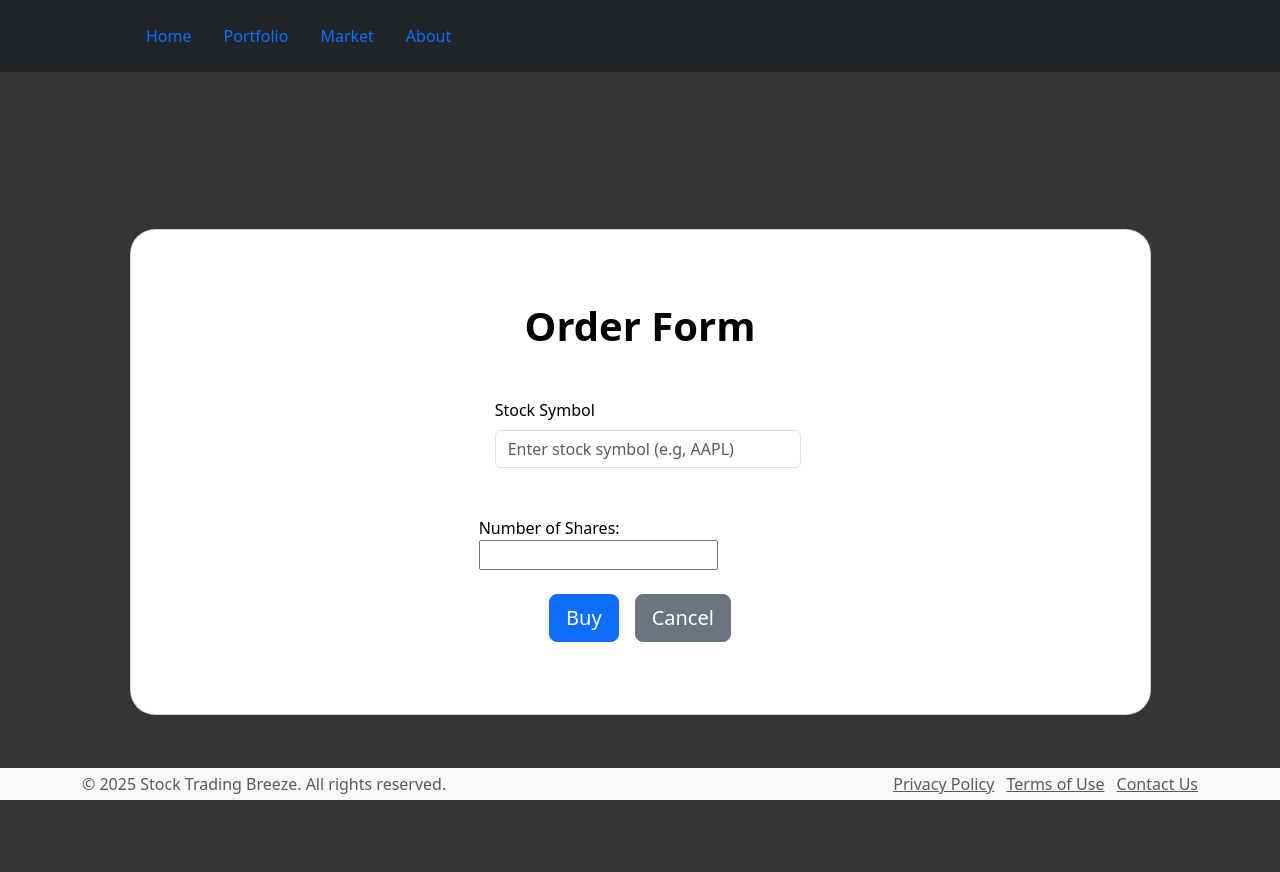
After one commit to JelleJello/401-Project-Repo, a Flask app: page /purchasingstocks in a window 1280 px wide. The commit adds this page. Run offline with Flask 3, Linux system fonts and the light colour scheme; some libraries are stand-ins or nearby versions.

Commit message:
updated the BUY function
Still having issues with the buy function. Maybe im thinking too hard about it and its way simpler than how im making it :(.

```diff
--- a/app.py
+++ b/app.py
@@ -80,25 +80,22 @@ class Financial_transaction(db.Model):
 # Order History Model (Jenelle)
 class OrderHistory(db.Model):
     __tablename__ = 'orderhistory'
-    id = db.Column(db.Integer, primary_key=True, autoincrement=True)
-    orderType = db.Column(db.String(4), nullable=False)
+    id = db.Column(db.Integer, primary_key=True)
+    orderType = db.Column(db.String(10), nullable=False)
     orderQuantity = db.Column(db.Integer, nullable=False)
-    totalOrderAmount = db.Column(db.DECIMAL(10, 2), nullable=False)
-    orderTicker = db.Column(db.String(10), unique=True, nullable=False)
-    createdAt = db.Column(db.DateTime, default=datetime.utcnow(), nullable=False)
-    updatedAt = db.Column(db.DateTime, default=datetime.utcnow, nullable=False)
-    user_id = db.Column(db.Integer, db.ForeignKey('user.id'), nullable=False)
-    stockinventory_id = db.Column(db.Integer, db.ForeignKey('stockinventory.id'), nullable=False)
-    administrator_id = db.Column(db.ForeignKey('administrator.AdministratorId'), nullable=False)
+    totalOrderAmount = db.Column(db.Float, nullable=False)
+    ticker = db.Column(db.String(10), unique=True, nullable=False)
+    createdAt = db.Column(db.DateTime, default=datetime.utcnow)
+    user_id = db.Column(db.Integer, db.ForeignKey('users.id'), nullable=False)
 
 # Porfolio Model (Jenelle)
 class Portfolio(db.Model):
     __tablename__ = 'portfolio'
     id = db.Column(db.Integer, primary_key=True, autoincrement=True)
-    walletAmount = db.Column(db.Integer, nullable=False, default=0)
+    walletAmount = db.Column(db.Integer, nullable=False, default=10000)
     createdAt = db.Column(db.DateTime, default=datetime.utcnow(), nullable=False)
     updatedAt = db.Column(db.DateTime, default=datetime.utcnow, nullable=False)
-    portfolio_user_id = db.Column(db.Integer, db.ForeignKey('user.id'), nullable=False)
+    portfolio_user_id = db.Column(db.Integer, db.ForeignKey('users.id'), nullable=False)
     user_order_history = db.Column(db.ForeignKey('orderhistory.id'), nullable=False)
 
 # StockInventory Model (Jenelle)
@@ -106,14 +103,13 @@ class StockInventory(db.Model):
     __tablename__ = 'stockinventory'
     id = db.Column(db.Integer, primary_key=True, autoincrement=True)
     stockName = db.Column(db.String(255), unique=True, nullable=False)
-    stockTicker = db.Column(db.String(10), unique=True, nullable=False)
-    stockQuantity = db.Column(db.Integer, nullable=False)
-    initialMarketPrice = db.Column(db.DECIMAL(10, 2), nullable=False)
+    ticker = db.Column(db.String(10), unique=True, nullable=False)
+    quantity = db.Column(db.Integer, nullable=False)
     currentMarketPrice = db.Column(db.DECIMAL(10, 2), nullable=False)
     createdAt = db.Column(db.DateTime, default=datetime.utcnow(), nullable=False)
     updatedAt = db.Column(db.DateTime, default=datetime.utcnow, nullable=False)
-    company_id = db.Column(db.Integer, db.ForeignKey('company.companyId'), nullable=False)
-    administrator_id = db.Column(db.ForeignKey('administrator.AdministratorId'), nullable=False)
+    # company_id = db.Column(db.Integer, db.ForeignKey('company.companyId'), nullable=False)
+    # administrator_id = db.Column(db.ForeignKey('administrator.AdministratorId'), nullable=False)
 
 # class WorkingDay (Natalie)
 class Working_Day(db.Model):
@@ -246,18 +242,86 @@ def about():
 def contact():
     return render_template("contact.html")
 
-@app.route("/buy")
-def buy_function():
-    return render_template("buy_function.html")
+# @app.route("/createstocks", methods=['GET', 'POST'])
+# def add_stocks():
+#     if request.method == 'POST':
+#             name = request.form['name']
+#             quantity = int(request.form['quantity'])
+#             price = float(request.form['price'])
+#             new_item = StockInventory(name=name, quantity=quantity, price=price)
+#             db.session.add(new_item)
+#             db.session.commit()
+#             return redirect(url_for('index'))
+#     return render_template('admin_dashboard.html')
 
-@app.route("/sell")
-def sell_function():
-    return render_template("sell_function.html")
+# @app.route('/editstocks/<int:item_id>', methods=['GET', 'POST'])
+# def edit_item(StockInventory_id):
+#     stock = StockInventory.query.get_or_404(StockInventory_id)
+#     if request.method == 'POST':
+#         stock.name = request.form['name']
+#         stock.quantity = int(request.form['quantity'])
+#         stock.price = float(request.form['price'])
+#         db.session.commit()
+#         return redirect(url_for('index'))
+#     return render_template('edit_item.html', stock=stock)
 
-@app.route("/sell")
+# @app.route('/deletestocks/<int:item_id>', methods=['POST'])
+# def delete_item(StockInventory_id):
+#     item = StockInventory.query.get_or_404(StockInventory_id)
+#     db.session.delete(item)
+#     db.session.commit()
+#     return redirect(url_for('index'))
+
+@app.route('/purchasingstocks', methods=["GET", "POST"])
+def purchasingstocks():
+    return render_template('purchasingstocks.html')
+
+@app.route('/stockorder', methods=['POST'])
+def stockorder():
+    stock_symbol = request.form.get('symbol')
+    amount_stock = request.form.get('quantity')
+
+    # Validate inputs
+    if not stock_symbol or not amount_stock:
+        flash("Order couldn't go through: Missing information.")
+        return redirect(url_for('purchasingstocks'))
+
+    try:
+        amount = int(amount_stock)
+        if amount <= 0:
+            raise ValueError
+    except ValueError:
+        flash("Order couldn't go through: Invalid amount.")
+        return redirect(url_for('market'))
+
+    # Here, you'd typically get the stock price from an API
+    # For this example, let's assume a dummy stock price
+    stock_price = 100.0  # Placeholder price
+    total_cost = stock_price * amount
+
+    new_order = OrderHistory(
+        order_type='buy',
+        quantity=amount,
+        total_amount=total_cost,
+        ticker=stock_symbol,
+        date=datetime.utcnow()
+    )
+
+    try:
+        db.session.add(new_order)
+        db.session.commit()
+        flash(f"Successfully bought {amount} shares of {stock_symbol}.")
+        return redirect(url_for('portfolio'))
+    except:
+        db.session.rollback()
+        flash("Order couldn't go through.")
+        return redirect(url_for('market'))
+
+
+@app.route("/sellingstocks")
 @login_required
-def sell_function():
-    return render_template("sell_function.html")
+def sell_page():
+    return render_template("sellingstocks.html")
 
 if __name__ == "__main__":
     app.run(debug=True)
--- a/forms&info.txt
+++ b/forms&info.txt
@@ -16,3 +16,9 @@ tasks:
     - Natalie will do sell function that will be within portfolio so user goes to portfolio to sell stocks
     - Hannah will do that WRETCHED login
     - need a history function added to user portfolio so user can see what buy and sell they have done within the last month
+
+"how to code a stocks buying function in flask python that queries a table called 'stocksinventory' in a local databse called 'stocks_application' for a stock symbol that the user can input into a form. The form will then send the order type (Buy or Sell), the order quantity (number of shares), total order amount (the amount in dollars that the shares add up to), ticker, and the date that the order was created to a table called 'orderhistory'. The total order amount will also be subtracted from the 'walletAmount' attribute in the table 'portfolio' from the local database 'stocks_application'"
+
+"code a html form for a stocks buying function in flask python that queries a table called 'stocksinventory' in a local databse called 'stocks_application' for a stock symbol that the user can input into a form. The form will then send the order type (Buy or Sell), the order quantity (number of shares), total order amount (the amount in dollars that the shares add up to), ticker, and the date that the order was created to a table called 'orderhistory'. The total order amount will also be subtracted from the 'walletAmount' attribute in the table 'portfolio' from the local database 'stocks_application'"
+
+allows the user to input what company they want to buy stocks from and the amount of shares that they want to buy and send that input form to a local database
--- a/templates/base.html
+++ b/templates/base.html
@@ -25,16 +25,17 @@
                     <li class="nav-item"><a class="nav-link" href="{{ url_for('portfolio') }}">Portfolio</a></li>
                     <li class="nav-item"><a class="nav-link" href="{{ url_for('market') }}">Market</a></li>
                     <li class="nav-item"><a class="nav-link" href="{{ url_for('about') }}">About</a></li>
-                    <li class="nav-item"><a class="nav-link" href="{{ url_for('buy') }}">Buy Stocks</a></li>
-                    <li class="nav-item"><a class="nav-link" href="{{ url_for('sell') }}">Sell Stocks</a></li>
                 </ul>
             </div>
         </div>
     </header>
 
     {% block content %}{% endblock %}
+</body>
 
-    <footer class="fixed-bottom py-3 bg-light">
+</html>
+
+    <footer class="fixed-bottom py-1 bg-light">
         <div class="container">
             <div class="row">
                 <div class="col-md-6 text-center text-md-start">
@@ -50,7 +51,3 @@
             </div>
         </div>
     </footer>
-
-</body>
-
-</html>
--- /dev/null
+++ b/templates/purchasingstocks.html
@@ -0,0 +1,64 @@
+{% extends "base.html" %}
+{% block title %}Buying Stocks{% endblock %}
+{% block content %}
+
+
+{% with messages = get_flashed_messages(with_categories=true) %}
+{% if messages %}
+<div class="mb-4">
+    {% for category, message in messages %}
+    <div class="alert alert-{{ 'danger' if category == 'error' else category }} alert-dismissible fade show"
+        role="alert">
+        {{ message }}
+        <button type="button" class="btn-close" data-bs-dismiss="alert" aria-label="Close"></button>
+    </div>
+    {% endfor %}
+</div>
+{% endif %}
+{% endwith %}
+
+
+<section class="vh-100" style="background-color: #353535;">
+    <div class="container h-100">
+        <div class="row d-flex justify-content-center align-items-center h-100">
+            <div class="col-lg-12 col-xl-11">
+                <div class="card text-black" style="border-radius: 25px;">
+                    <div class="card-body p-md-5">
+                        <div class="row justify-content-center">
+                            <div class="col-md-10 col-lg-6 col-xl-5 order-2 order-lg-1">
+
+                                <p class="text-center h1 fw-bold mb-5 mx-1 mx-md-4 mt-4">Order Form</p>
+
+                                <form action="/purchasingstocks" method="POST" class="mx-1 mx-md-4">
+                                    <div class="d-flex flex-row align-items-center mb-4">
+                                        <i class="fas fa-user fa-lg me-3 fa-fw"></i>
+                                        <div class="form-outline flex-fill mb-0">
+                                            <label for="symbol" class="form-label">Stock Symbol</label>
+                                            <input type="text" class="form-control" id="symbol" name="symbol" placeholder="Enter stock symbol (e.g, AAPL)" required>
+                                        </div>
+                                    </div>
+
+                                    <div class=" input-groupd-flex flex-row align-items-center mb-4">
+                                        <i class="fas fa-lock fa-lg me-3 fa-fw"></i>
+                                        <div class="form-outline flex-fill mb-0">
+                                            <label for="shares">Number of Shares:</label>
+                                            <input type="number" id="quantity" name="quantity" min="1" required>
+                                        </div>
+                                    </div>
+
+                                    <div class="d-flex justify-content-center gap-3 mx-4 mb-3 mb-lg-4">
+                                        <button type="submit" class="btn btn-primary btn-lg">Buy</button>
+                                        <a href="{{ url_for('market') }}" class="btn btn-secondary btn-lg">Cancel</a>
+                                    </div>
+                                </form>
+
+                            </div>
+                        </div>
+                    </div>
+                </div>
+            </div>
+        </div>
+    </div>
+</section>
+
+{% endblock %}
```
Also changed, not shown: templates/market.html (+2 -5 lines), templates/portfolio.html (+13 -3 lines), instance/stocks_application.db (added), instance/your_database.db (added), stocks_application.db (added), templates/sellingstocks.html (renamed from templates/sell_function.html), 1 other file.
